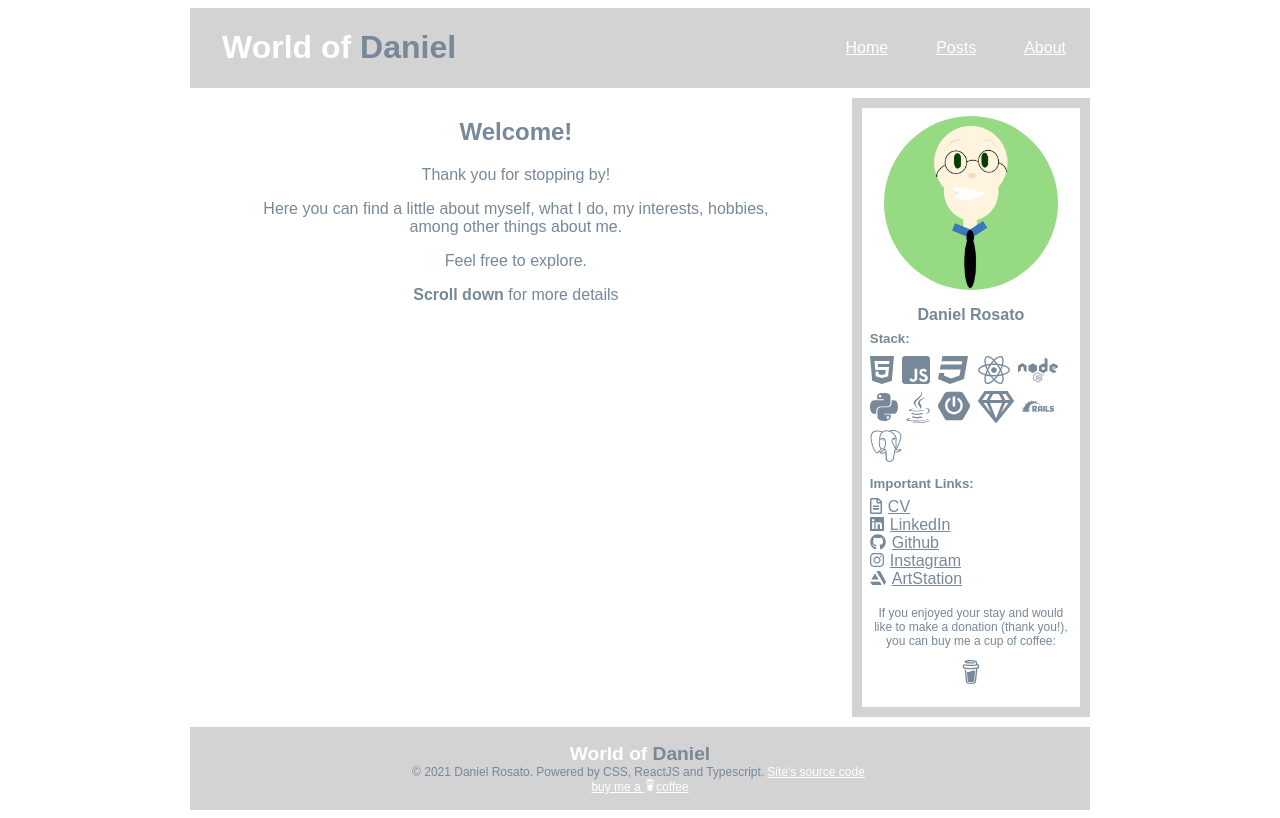
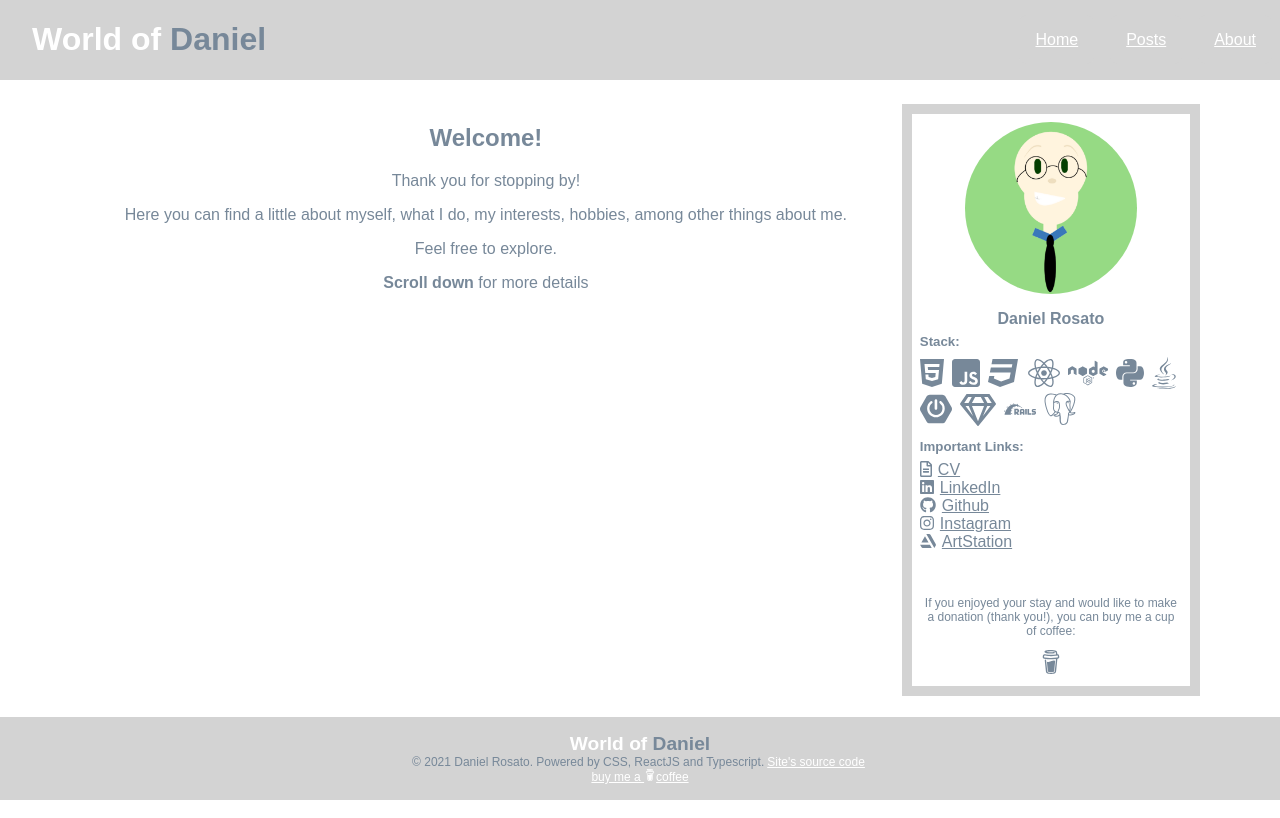
Before and after one commit to aros88/aros88.github.io, a React (Create React App) app: page / in a window 1280 px wide. Built offline with nearby package versions, Linux system fonts and the light colour scheme.

Commit message:
made header and footer position fixed + landscape mode support

```diff
--- a/src/components/About.tsx
+++ b/src/components/About.tsx
@@ -11,15 +11,10 @@ const About: React.FC = (props) => {
     <main className="content">
       <div className="about container">
         <h2>About</h2>
-        <div className="about-grid">
         <div className="about-info">
           <div className="about-info-avatar">
             <Avatar />
           </div>
-            <div className="about-info-stack">
-              <Stack />
-            </div>
-            <Links />
         </div>
         <div className="about-main">
           <img src="/images/about.jpg" alt="" />
@@ -27,8 +22,8 @@ const About: React.FC = (props) => {
         <div className="about-description">
           <p>
             Thank you for visiting my website, as you probably noticed by now,
-              web design is not one of my strenghts. This site was built as a
-              way to practice my CSS and ReactJS skills.
+            web design is not one of my strenghts. This site was built as a way
+            to practice my CSS and ReactJS skills.
           </p>
           <p>
             If you check the{" "}
@@ -53,6 +48,11 @@ const About: React.FC = (props) => {
             ;)
           </p>
         </div>
+        <div className="about-info">
+          <div className="about-info-stack">
+            <Stack />
+          </div>
+          <Links />
         </div>
       </div>
     </main>
--- a/src/components/App.tsx
+++ b/src/components/App.tsx
@@ -11,8 +11,9 @@ import Sticky from "./Sticky";
 
 const App: React.FC = (props) => {
   return (
+    <>
+      <Header />
       <div className="container grid">
-      <Header />
         <Routes>
           <Route path="/" element={<Sticky />} />
           <Route path="/home" element={<Sticky />} />
@@ -21,8 +22,9 @@ const App: React.FC = (props) => {
           <Route path="/post/:id" element={<MarkdownPost />} />
         </Routes>
         <Aside />
+      </div>
       <Footer />
-    </div>
+    </>
   );
 };
 
--- a/src/css/about.css
+++ b/src/css/about.css
@@ -7,6 +7,10 @@
 
 .about-info {
   font-size: 1.5rem;
+}
+
+.about-info h4 {
+  margin-bottom: 0.5rem;
 }
 
 .about-info-avatar {
@@ -62,3 +66,31 @@
     float: left;
   }
 }
+
+@media (orientation: landscape) and (max-height: 450px) {
+  .about-main {
+    width: 100%;
+  }
+
+  .about-main img {
+    width: 50%;
+    margin: 0 auto;
+  }
+
+  .about-description {
+    width: 100%;
+  }
+
+  .about-info {
+    display: block;
+  }
+
+  .about-info-avatar img {
+    width: 25%;
+    margin: 0 auto;
+  }
+
+  .about-info h4 {
+    margin-top: 0.5rem;
+  }
+}
--- a/src/css/app.css
+++ b/src/css/app.css
@@ -1,6 +1,17 @@
+* {
+  box-sizing: border-box;
+}
+
+html {
+  height: 100%;
+}
+
 body {
+  margin: 0 0;
   font-family: Arial, Helvetica, sans-serif;
   color: lightslategrey;
+  height: 100%;
+  font-size: 90%;
 }
 
 img {
@@ -16,27 +27,32 @@ h2 {
 }
 
 .container {
-  width: 90%;
-  max-width: 900px;
+  width: 95%;
   margin: 0 auto;
 }
 
 .grid {
-  height: 100%;
+  height: 100vh;
+  max-width: 70rem;
   display: grid;
   grid-template-columns: repeat(3, minmax(50px, 1fr));
-  grid-template-rows: minmax(50px, 130px) repeat(5, minmax(50px, 1fr));
+  grid-template-rows: minmax(50px, 1fr);
   grid-auto-rows: auto;
-  grid-gap: 10px;
+  gap: 10px;
+  padding-top: 8rem;
+  padding-bottom: 6.5rem;
 }
 
 .header {
-  grid-row: 1;
-  grid-column: 1 / -1;
+  width: 100vw;
+  position: fixed;
+  top: 0;
+  left: 0;
+  z-index: 100;
 }
 
 .content {
-  grid-row: 2 / -1;
+  grid-row: 1 / -1;
   grid-column: 1 / 4;
   text-align: justify;
   overflow-x: hidden;
@@ -44,43 +60,39 @@ h2 {
 }
 
 .aside {
-  grid-row: 2 / -1;
+  grid-row: 1 / -1;
 }
 
 .footer {
-  grid-row: -1;
-  grid-column: 1 / -1;
+  position: fixed;
+  bottom: 0;
+  left: 0;
+  width: 100vw;
+  z-index: 100;
 }
 
 @media (min-height: 750px) and (min-width: 750px) {
+  body {
+    font-size: 100%;
+  }
+
   .grid {
-    grid-template-rows: repeat(8, minmax(50px, 1fr));
+    padding-top: 6.5rem;
   }
 
   .content {
-    max-height: 600px;
     overflow-y: inherit;
   }
 }
 
 @media (min-height: 1024px) {
-  .grid {
-    grid-template-rows: repeat(12, minmax(50px, 1fr));
-  }
-
   .content {
-    max-height: 800px;
     overflow-y: auto;
   }
 }
 
 @media (min-height: 1350px) {
-  .grid {
-    grid-template-rows: repeat(15, minmax(50px, 1fr));
-  }
-
   .content {
-    max-height: 1100px;
     overflow-y: auto;
   }
 }
@@ -88,7 +100,6 @@ h2 {
 @media (min-width: 750px) {
   .grid {
     grid-template-columns: repeat(11, minmax(50px, 1fr));
-    grid-template-rows: repeat(8, minmax(50px, 1fr));
   }
 
   .content {
@@ -100,3 +111,57 @@ h2 {
     grid-column: 9 / -1;
   }
 }
+
+@media (orientation: landscape) and (max-width: 750px) {
+  body {
+    font-size: 75%;
+  }
+
+  .grid {
+    padding-top: 6.5rem;
+    padding-bottom: 5.5rem;
+  }
+}
+
+@media (orientation: landscape) and (max-height: 350px) {
+  body {
+    font-size: 75%;
+  }
+
+  .header h1 {
+    margin-top: 0.5rem;
+    margin-bottom: 0;
+  }
+
+  .grid {
+    height: 100vh;
+    padding-bottom: 5rem;
+    padding-top: 5.5rem;
+  }
+}
+
+@media (orientation: landscape) and (max-height: 450px) and (min-height: 350px) and (min-width: 750px) {
+  body {
+    font-size: 75%;
+  }
+
+  .header h1 {
+    margin-top: 0.5rem;
+    margin-bottom: 0;
+  }
+
+  .grid {
+    padding-top: 4rem;
+    padding-bottom: 5.5rem;
+  }
+}
+
+@media (orientation: landscape) and (max-height: 600px) {
+  .aside {
+    display: none;
+  }
+
+  .content {
+    grid-column: 1 / -1;
+  }
+}
--- a/src/css/aside.css
+++ b/src/css/aside.css
@@ -1,4 +1,5 @@
 .aside {
+  position: relative;
   display: flex;
   flex-direction: column;
   justify-content: flex-start;
@@ -19,7 +20,8 @@
 }
 
 .aside img {
-  width: 80%;
+  max-width: 80%;
+  max-height: 30%;
   border-radius: 50%;
   margin-top: 0.5em;
 }
@@ -81,6 +83,9 @@
 }
 
 .aside-footer {
+  position: absolute;
+  bottom: 0;
+  left: 0;
   margin: 0.5em 0.5em;
   padding: 0 0.5em;
   text-align: center;
--- a/src/css/header.css
+++ b/src/css/header.css
@@ -1,6 +1,6 @@
 header {
   text-align: start;
-  display: block;
+  /* display: block; */
   background: lightgray;
   border-radius: 0em;
   align-items: center;
--- a/src/css/reading.css
+++ b/src/css/reading.css
@@ -28,6 +28,7 @@
 
   .reading-main img {
     min-height: 350px;
+    margin-bottom: 1em;
   }
 
   .reading-secondary {
--- a/src/css/sticky.css
+++ b/src/css/sticky.css
@@ -11,7 +11,7 @@
   border-top: none;
 }
 
-@media (min-width: 750px) {
+@media (min-width: 750px) and (min-height: 450px) {
   .sticky-content {
     position: sticky;
     top: 0;
```
Lines whose indentation alone changed are shown as unchanged.
